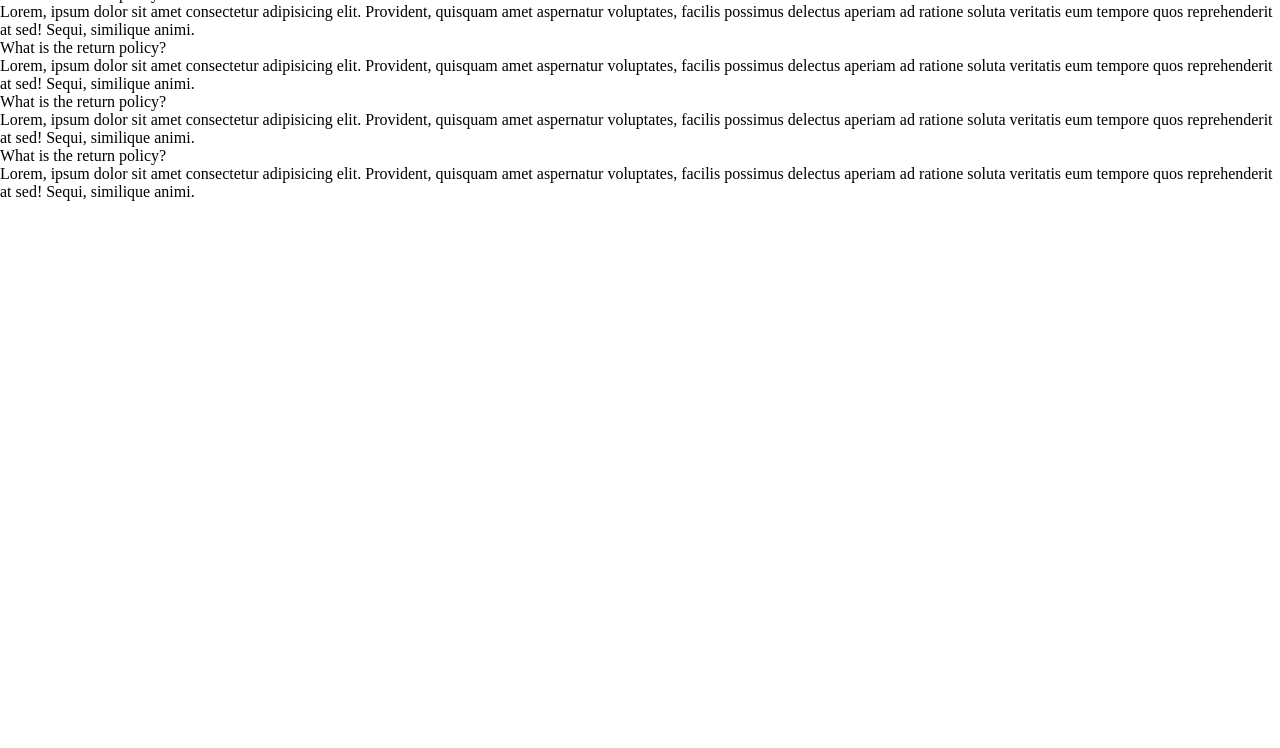
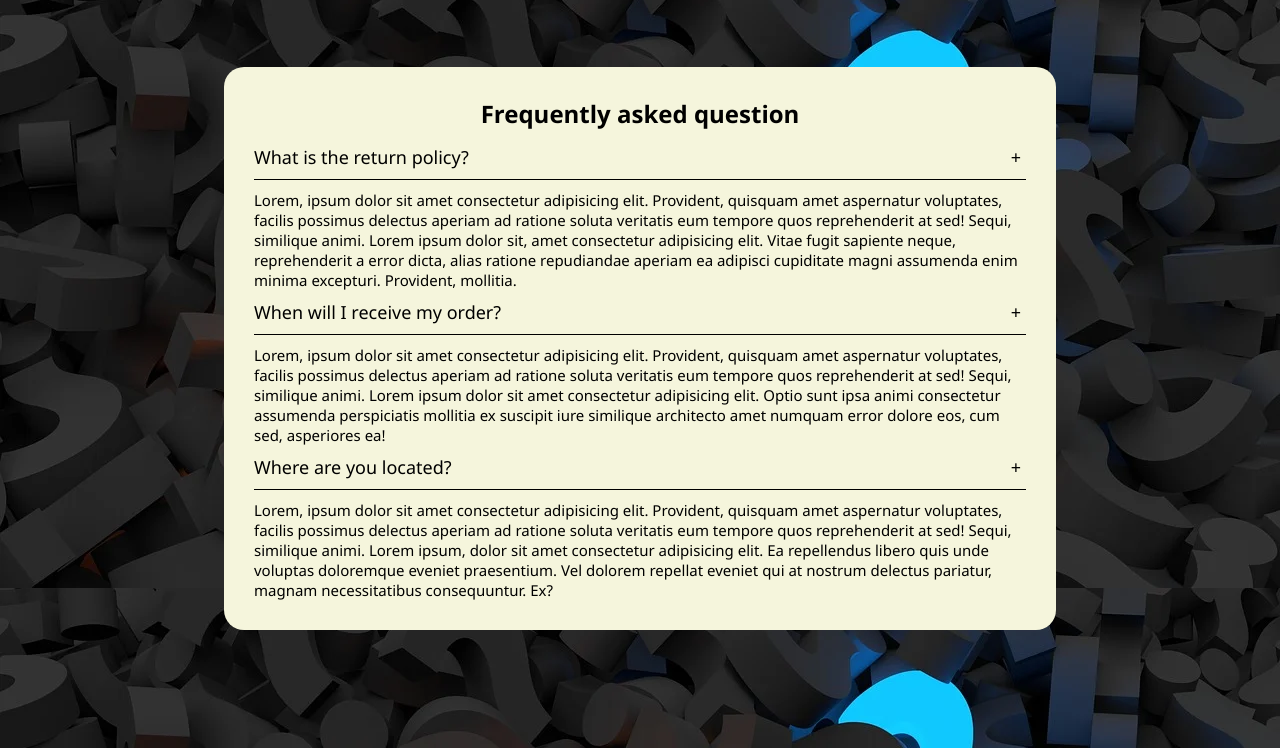
Before and after one commit to AkritiUpadhaya/FAQ-js, a plain HTML site: page index.html in a window 1280 px wide. Shown: the part 52-800 px from the top of the page. Drawn offline with Linux system fonts and the light colour scheme.

Commit message:
styling updated

```diff
--- a/index.html
+++ b/index.html
@@ -9,23 +9,19 @@
 <body>
     <div class="container">
         <div class="title">
-            <h1>Frequently asked question</h1>
+            <h2>Frequently asked question</h2>
         </div>
         <div class="content-container">
         <div class="question">What is the return policy?</div>
-        <div class="answer">Lorem, ipsum dolor sit amet consectetur adipisicing elit. Provident, quisquam amet aspernatur voluptates, facilis possimus delectus aperiam ad ratione soluta veritatis eum tempore quos reprehenderit at sed! Sequi, similique animi.</div>
+        <div class="answer">Lorem, ipsum dolor sit amet consectetur adipisicing elit. Provident, quisquam amet aspernatur voluptates, facilis possimus delectus aperiam ad ratione soluta veritatis eum tempore quos reprehenderit at sed! Sequi, similique animi. Lorem ipsum dolor sit, amet consectetur adipisicing elit. Vitae fugit sapiente neque, reprehenderit a error dicta, alias ratione repudiandae aperiam ea adipisci cupiditate magni assumenda enim minima excepturi. Provident, mollitia.</div>
     </div>
     <div class="content-container">
-        <div class="question">What is the return policy?</div>
-        <div class="answer">Lorem, ipsum dolor sit amet consectetur adipisicing elit. Provident, quisquam amet aspernatur voluptates, facilis possimus delectus aperiam ad ratione soluta veritatis eum tempore quos reprehenderit at sed! Sequi, similique animi.</div>
+        <div class="question">When will I receive my order?</div>
+        <div class="answer">Lorem, ipsum dolor sit amet consectetur adipisicing elit. Provident, quisquam amet aspernatur voluptates, facilis possimus delectus aperiam ad ratione soluta veritatis eum tempore quos reprehenderit at sed! Sequi, similique animi. Lorem ipsum dolor sit amet consectetur adipisicing elit. Optio sunt ipsa animi consectetur assumenda perspiciatis mollitia ex suscipit iure similique architecto amet numquam error dolore eos, cum sed, asperiores ea!</div>
     </div>
     <div class="content-container">
-        <div class="question">What is the return policy?</div>
-        <div class="answer">Lorem, ipsum dolor sit amet consectetur adipisicing elit. Provident, quisquam amet aspernatur voluptates, facilis possimus delectus aperiam ad ratione soluta veritatis eum tempore quos reprehenderit at sed! Sequi, similique animi.</div>
-    </div>
-    <div class="content-container">
-        <div class="question">What is the return policy?</div>
-        <div class="answer">Lorem, ipsum dolor sit amet consectetur adipisicing elit. Provident, quisquam amet aspernatur voluptates, facilis possimus delectus aperiam ad ratione soluta veritatis eum tempore quos reprehenderit at sed! Sequi, similique animi.</div>
+        <div class="question">Where are you located?</div>
+        <div class="answer">Lorem, ipsum dolor sit amet consectetur adipisicing elit. Provident, quisquam amet aspernatur voluptates, facilis possimus delectus aperiam ad ratione soluta veritatis eum tempore quos reprehenderit at sed! Sequi, similique animi. Lorem ipsum, dolor sit amet consectetur adipisicing elit. Ea repellendus libero quis unde voluptas doloremque eveniet praesentium. Vel dolorem repellat eveniet qui at nostrum delectus pariatur, magnam necessitatibus consequuntur. Ex?</div>
     </div>
     </div>
 
--- a/style.css
+++ b/style.css
@@ -3,3 +3,40 @@
     padding: 0;
     box-sizing: border-box;
 }
+body{
+    background-image: url(image.webp);
+    height: 100vh;
+    /* width: 50%; */
+    display: flex;
+    justify-content: center;
+    align-items: center;
+}
+.container{
+    font-family: 'Segoe UI', Tahoma, Geneva, Verdana, sans-serif;
+    background-color: beige;
+    width: 65%;
+    /* height: 70%; */
+    padding: 30px;
+    border-radius: 20px;
+}
+.container .title{
+    margin-bottom: 5px;
+    text-align: center;
+}
+.content-container .question{
+    cursor: pointer;
+    font-size: 18px;
+    border-bottom: 1px solid black;
+    padding: 10px 0px;
+    position: relative;
+}
+.content-container .question::after{
+    content:'+';
+    right: 5px;
+    position: absolute;
+}
+.content-container .answer{
+    margin-top: 10px;
+    font-size: 15px;
+
+}
```
Also changed, not shown: image.webp (added).
